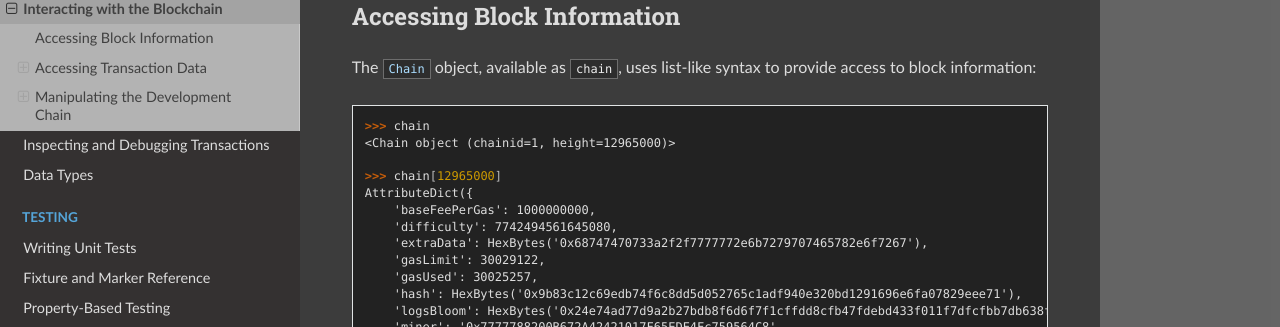
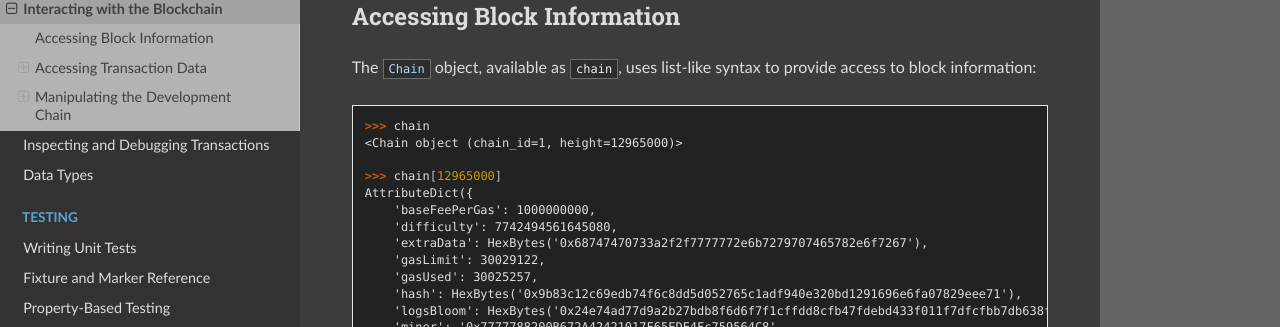
Before and after one commit to eth-brownie/brownie, a Sphinx documentation site: the page built from docs/core-chain.rst, in a window 1280 px wide and 900 px high. Shown: the part 160-487 px from the top of the window. Built offline with Sphinx 7.4.7 and the Read the Docs theme 2.0.0, drawn with Linux system fonts in a browser that asks for light colours.

Commit message:
Update core-chain.rst

```diff
--- a/docs/core-chain.rst
+++ b/docs/core-chain.rst
@@ -12,7 +12,7 @@ The :func:`Chain <brownie.network.state.Chain>` object, available as ``chain``,
 .. code-block:: python
 
     >>> chain
-    <Chain object (chainid=1, height=12965000)>
+    <Chain object (chain_id=1, height=12965000)>
 
     >>> chain[12965000]
     AttributeDict({
```
